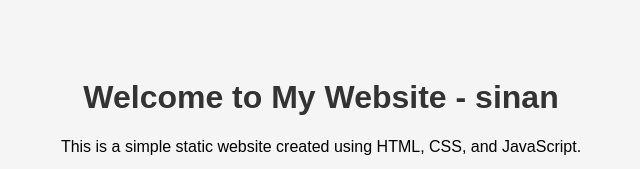
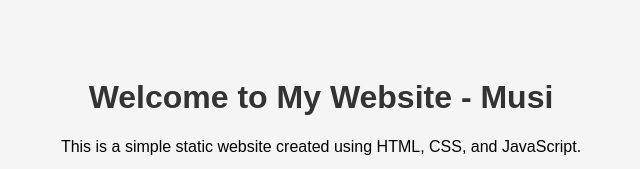
Before and after one commit to Dhilshad-CP/Static-Website, a plain HTML site: page index.html in a window 1280 px wide. Shown: the top 169 px of the page, without its empty margins (319-959 px from the left). Drawn offline with Linux system fonts and the light colour scheme.

Commit message:
changed index.html sinan to Musi

```diff
--- a/index.html
+++ b/index.html
@@ -8,7 +8,7 @@
 </head>
 <body>
 
-    <h1>Welcome to My Website - sinan</h1>
+    <h1>Welcome to My Website - Musi</h1>
     <p>This is a simple static website created using HTML, CSS, and JavaScript.</p>
 
     <button onclick="showMsg()">Click Me</button>
```
